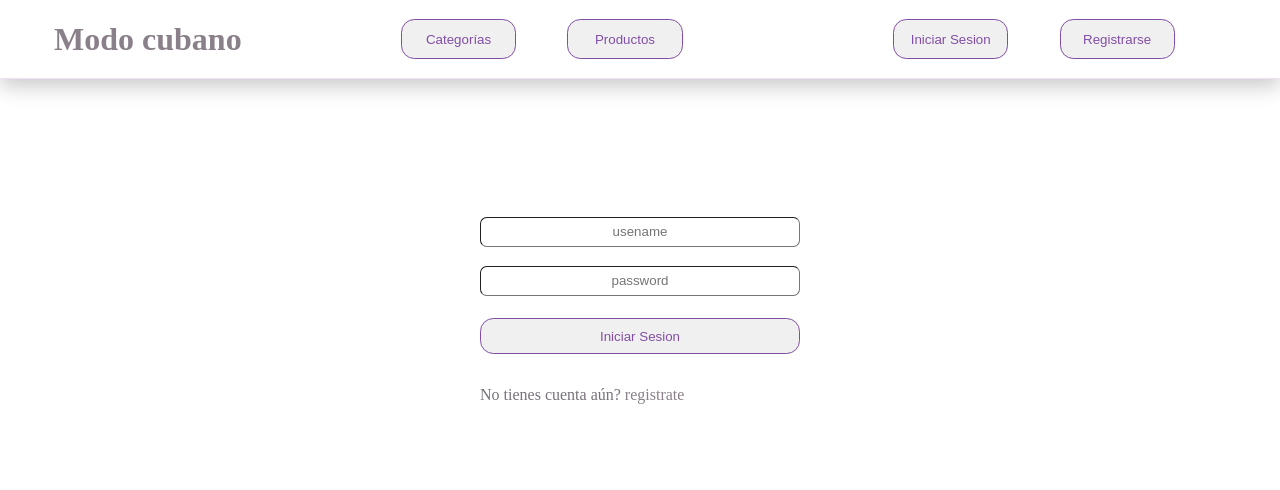
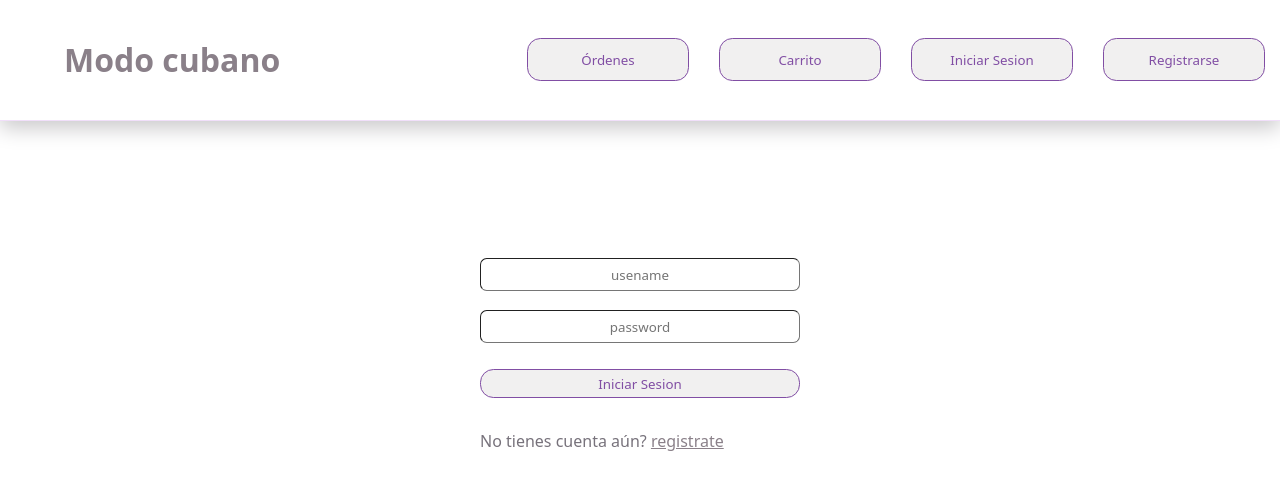
Before and after one commit to frankperez-github/modo-cubano, a Next.js app: page / in a window 1280 px wide. Both pictures are taken after a click on the button "Iniciar Sesion". Shown: the top 490 px of the page. Built offline with nearby package versions, Linux system fonts and the light colour scheme.

Commit message:
cart section

```diff
--- /dev/null
+++ b/src/components/Cart.jsx
@@ -0,0 +1,31 @@
+function Cart({products}) {
+    var total = 0;
+    var quant = 0;
+    return(
+        <div className="Cart">
+            <table>
+                <thead>
+                    <td>Producto</td>
+                    <td>Cantidad</td>
+                    <td>Precio</td>
+                </thead>
+                <tbody>
+                    {products.map((product)=>(
+                        <tr key={product.id}>
+                            <td>{product.name}</td>
+                            <td>2</td>
+                            <td>{product.price*2}</td>
+                        </tr>
+                    ))}
+                </tbody>
+                <tfoot>
+                    <td>Total</td>
+                    <td>{quant}</td>
+                    <td>{total}</td>
+                </tfoot>
+            </table>
+        </div>
+    );
+
+}
+export default Cart;
--- a/src/components/Header.jsx
+++ b/src/components/Header.jsx
@@ -2,16 +2,14 @@ function Header({setRoute})
 {
     return(
         <header>
-            <a href="">
+            <a href="" className="logo">
                 <h1>Modo cubano</h1>
             </a>
-            <div className="headerButtons">
-                <button onClick={()=>setRoute("Categories")}>Categorías</button>
-                <button onClick={()=>setRoute("/")}>Productos</button>
-            </div>
-            <div className="headerButtons loginButtons">
-                <button onClick={()=>setRoute("Login")}>Iniciar Sesion</button>
-                <button onClick={()=>setRoute("Register")}>Registrarse</button>
+            <div className="headerButtons loginButtons" >
+                <button className="loginButton" onClick={()=>setRoute("Orders")}>Órdenes</button>
+                <button className="loginButton" onClick={()=>setRoute("Cart")}>Carrito</button>
+                <button className="loginButton" onClick={()=>setRoute("Login")}>Iniciar Sesion</button>
+                <button className="loginButton" onClick={()=>setRoute("Register")}>Registrarse</button>
             </div>
         </header>
     );
--- a/src/components/Login.jsx
+++ b/src/components/Login.jsx
@@ -3,8 +3,8 @@ function Login({setRoute})
     return(
         <div className="Login">
             <form action="">
-                <input type="text" placeholder="usename"/>
-                <input type="password" placeholder="password"/>
+                <input required={true} type="text" placeholder="usename"/>
+                <input required={true} type="password" placeholder="password"/>
                 <button className="loginButton">Iniciar Sesion</button>
                 <p>No tienes cuenta aún? <a onClick={()=>setRoute("Register")}>registrate</a></p>
             </form>
--- /dev/null
+++ b/src/components/Order.jsx
@@ -0,0 +1,37 @@
+function Order({order})
+{
+    return(
+        <div className="Order">
+            <h2>
+                Id: {order.id}
+            </h2>
+            <div className="orderInfo">
+                <table>
+
+                    <div className="orderProducts">
+                        {order.products.map((product)=>(
+                            <tr>
+                                {product}
+                            </tr>
+                        ))}
+                    </div>
+                </table>
+                <table>
+                    <div className="orderPrices">
+                        {order.prices.map((price)=>(
+                            <tr>
+                                {price}
+                            </tr>
+                        ))}
+                    </div>
+                </table>
+            </div>
+                <tr>
+                    <td></td>
+                    <td>Total: </td>
+                    <td>${order.total}</td>
+                </tr>
+        </div>
+    );
+}
+export default Order;
--- /dev/null
+++ b/src/components/Orders.jsx
@@ -0,0 +1,24 @@
+import Order from "./Order";
+
+function Orders({orders})
+{
+    const order = {
+            id: 1,
+            products: [
+                "casa",
+                "otro",
+                "y otro"
+            ],
+            prices: [
+                "5",
+                "1.5",
+                "2.0"
+            ],
+            total: 500
+        }
+    return(
+
+        <Order order={order}/>
+    );
+}
+export default Orders;
--- a/src/components/Register.jsx
+++ b/src/components/Register.jsx
@@ -3,11 +3,11 @@ function Register({setRoute})
     return(
         <div className="Login">
             <form action="">
-                <input type="text" placeholder="usename"/>
-                <input type="password" placeholder="password"/>
+                <input required={true} type="text" placeholder="usename"/>
+                <input required={true} type="password" placeholder="password"/>
+                <input required={true} type="mail" placeholder="e-mail"/>
                 <button className="loginButton">Registrarme</button>
                 <p>Ya tienes una cuenta? <a onClick={()=>setRoute("Login")}>iniciar sesión</a></p>
-
             </form>
         </div>
     );
--- a/src/pages/index.js
+++ b/src/pages/index.js
@@ -4,6 +4,8 @@ import Header from '../components/Header'
 import Gallery from '../components/Gallery'
 import Login from '../components/Login'
 import Register from '../components/Register'
+import Cart from '@/components/Cart'
+import Orders from '@/components/Orders'
 
 
 
@@ -69,6 +71,7 @@ export default function Home() {
     }
   ]
   const[route, setRoute] = useState("/");
+
   return (
     <>
 
@@ -84,6 +87,10 @@ export default function Home() {
         {route==="/" && <Gallery products={products}/>}
         {route==="Login" && <Login setRoute={setRoute}/>}
         {route==="Register" && <Register setRoute={setRoute}/>}
+        {route==="Cart" && <Cart products={products}/>}
+        {route==="Orders" && <Orders />}
+
+
       </main>
 
     </>
--- a/src/styles/globals.css
+++ b/src/styles/globals.css
@@ -1,5 +1,6 @@
 *
 {
+  font-family: system-ui, -apple-system, BlinkMacSystemFont, 'Segoe UI', Roboto, Oxygen, Ubuntu, Cantarell, 'Open Sans', 'Helvetica Neue', sans-serif;
   margin: 0;
   padding: 0;
 }
@@ -29,7 +30,7 @@ header
   margin: 0;
   padding: 0;
   display: flex;
-  justify-content: space-around;
+  justify-content: space-between;
   align-items: center;
   border-bottom: solid;
   border-bottom-width: 1px;
@@ -37,21 +38,24 @@ header
   box-shadow: 0px 7px 20px rgb(201, 200, 202);
 
 }
+.logo
+{
+  margin-left: 5%;
+}
 .headerButtons
 {
-  width: 30%;
+  width: 60%;
   display: flex;
   justify-content: space-evenly;
 }
-.loginButtons
+.loginButton
 {
-  display: flex;
-  justify-content: space-evenly;
+  width: 30%;
+  padding: 1.5% 0%;
 }
 button
 {
-  width: 30%;
-  padding: 3%;
+  width: 100%;
   border: none;
   color: rgb(129, 78, 164);
   background-color: rgb(241, 240, 240);
@@ -59,8 +63,7 @@ button
   cursor: pointer;
   border: solid;
   border-width: 1px;
-  margin: 5% 0;
-
+  margin: 5% 2%;
 }
 button:hover
 {
@@ -75,6 +78,17 @@ form
   width: 25%;
   padding: 10% 37.5%;
 }
+form a
+{
+  text-decoration: underline;
+  cursor: pointer;
+}
+form button
+{
+  margin-left: 0;
+  margin-right: 0;
+  width: 100% !important;
+}
 input
 {
   padding: 2%;
@@ -82,11 +96,6 @@ input
   border-radius: 0.5em;
   border-width: 1px;
   margin: 3% 0;
-}
-.loginButton
-{
-  margin-top: 4%;
-  width: 100%;
 }
 .products-gallery
 {
@@ -119,4 +128,63 @@ input
 {
   width: 100%;
   margin-bottom: 5%;
+  padding: 3%;
 }
+table
+{
+  text-align: center;
+  width: 80%;
+  font-size: 25px;
+  margin: 5% 10%;
+}
+tr
+{
+  border-bottom: solid;
+  border-bottom-color: black;
+}
+td
+{
+  border-bottom: solid;
+  border-width: 1px;
+  width: 5%;
+  padding: 2%;
+}
+.Order td
+{
+  border-top: solid;
+  border-width: 1px;
+  padding: 2%;
+}
+.Order
+{
+  border: solid;
+  border-width: 2px;
+  border-radius: 10px;
+  padding: 5%;
+  padding-top: 0;
+  width: 60%;
+  margin: 5% 15%;
+}
+.orderInfo
+{
+  width: 70%;
+  margin: 3% 7%;
+  margin-left: 15%;
+  display: flex;
+  justify-content: space-between;
+}
+.orderProducts tr
+{
+  text-align: left;
+}
+.orderProducts
+{
+  font-size: 18px;
+}
+.orderPrices
+{
+  font-size: 18px;
+  text-align: left;
+  margin-left: 5%;
+  padding: 0 50%;
+}
```
